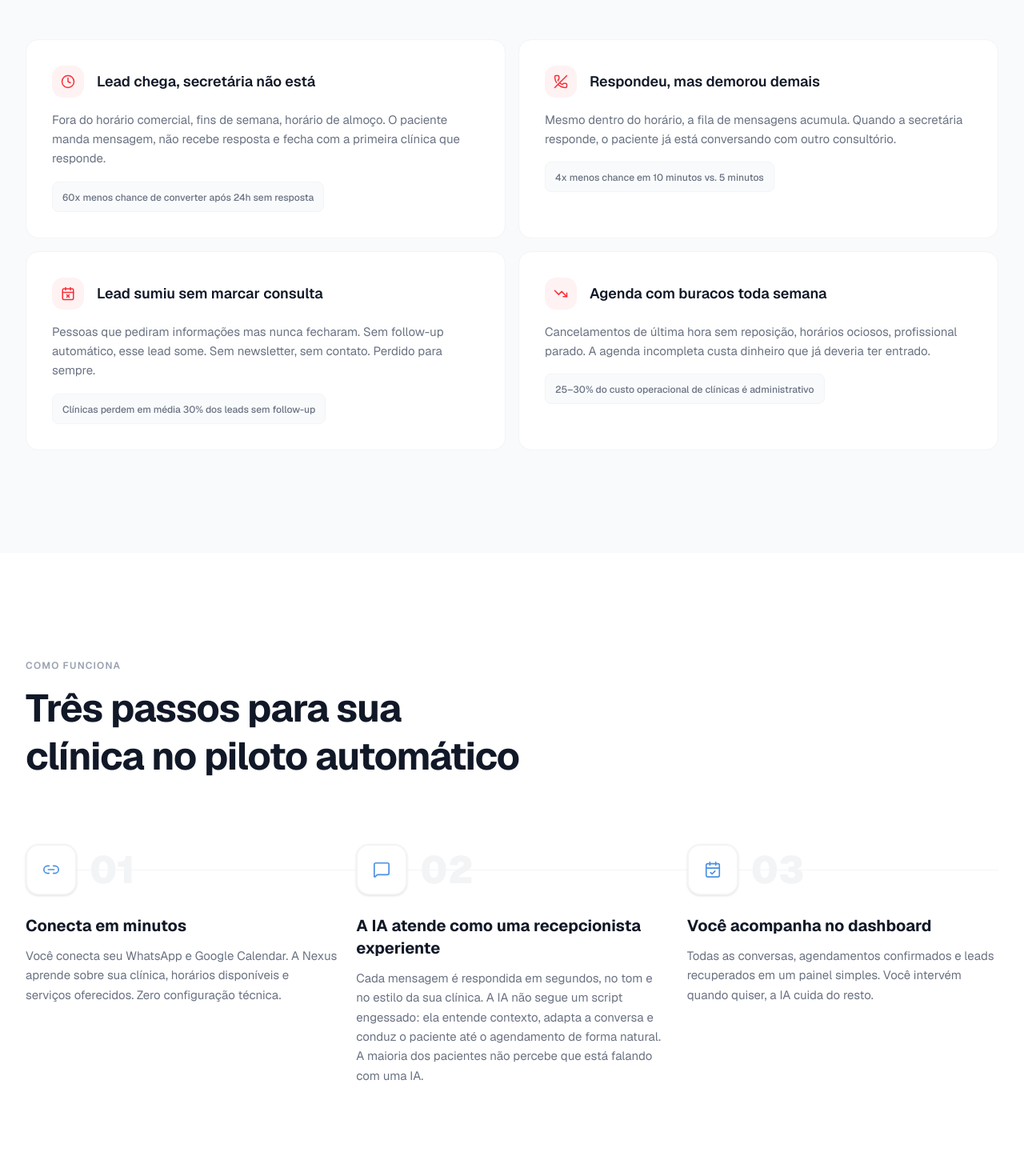
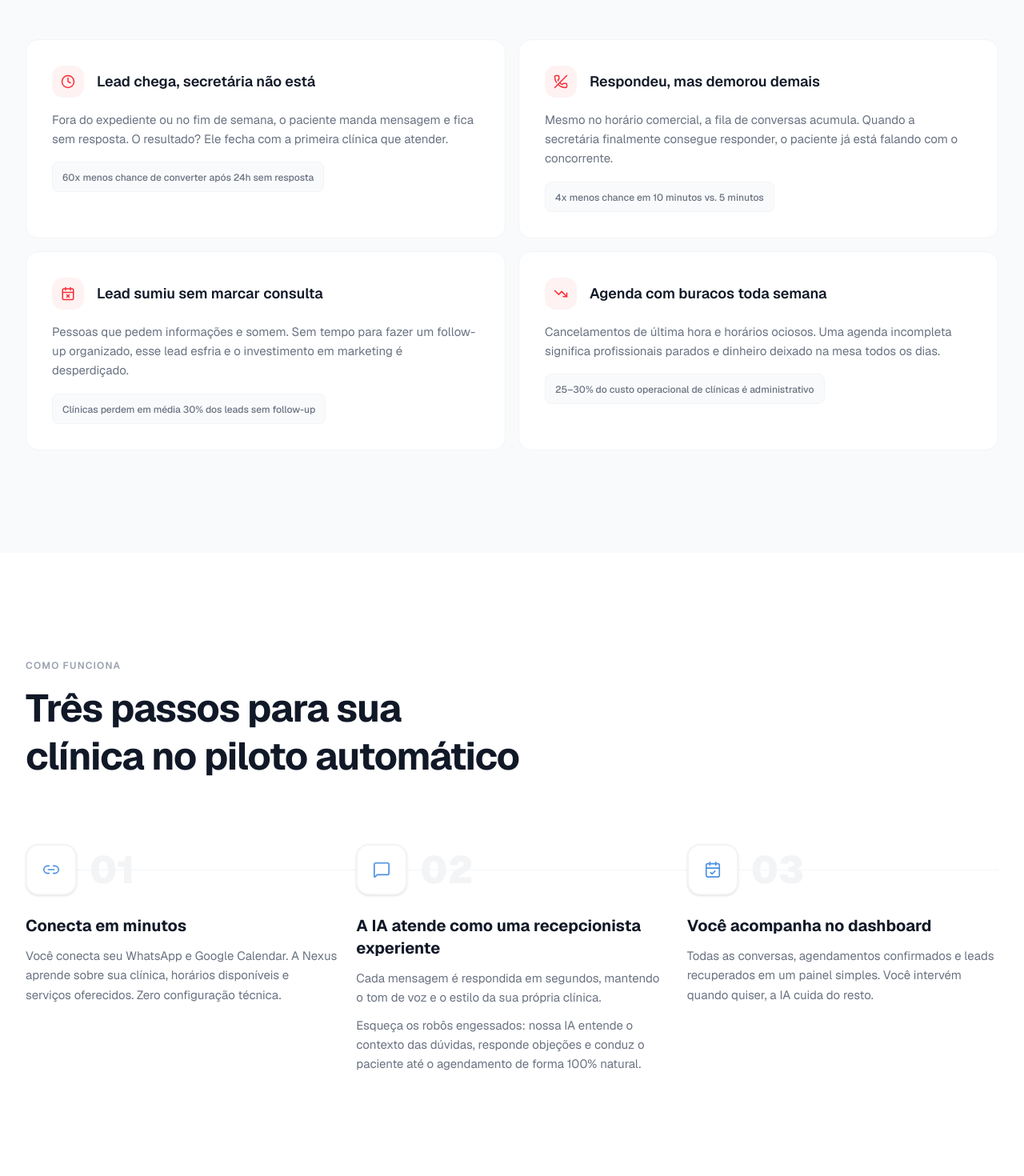
Before and after one commit to lukspit/paginafunilnexus, a Next.js app: page / in a window 1280 px wide. Shown: the part 1040-2510 px from the top of the page at 80% size. Built offline with nearby package versions, Linux system fonts and the light colour scheme.

Commit message:
feat: refine copy in main sections for mobile scannability and fix compare table layout

```diff
--- a/components/landing/CompareSection.tsx
+++ b/components/landing/CompareSection.tsx
@@ -61,10 +61,9 @@ export default function CompareSection() {
             Sem implementação, sem dependência.
           </h2>
           <p className="mt-5 text-gray-500 text-base sm:text-lg leading-relaxed">
-            Muitas clínicas já tentaram automação antes: contrataram uma agência,
-            pagaram implementação, esperaram semanas e ainda ficaram presas num
-            sistema que não controlam. A Nexus é diferente porque é um produto,
-            não um serviço.
+            Muitas clínicas já tentaram automatizar antes: contrataram agências,
+            pagaram caro pela implementação e ficaram presas em sistemas complexos
+            que não controlam. A Nexus é um produto pronto para uso, feito para simplificar.
           </p>
         </motion.div>
 
@@ -77,19 +76,19 @@ export default function CompareSection() {
         >
           {/* Cabeçalho da tabela */}
           <div className="grid grid-cols-3 bg-[#f9fafb] border-b border-gray-100">
-            <div className="py-4 px-4 sm:px-6">
-              <span className="text-xs font-semibold text-gray-400 tracking-widest uppercase">
+            <div className="py-3 px-3 sm:py-4 sm:px-6">
+              <span className="text-[10px] sm:text-xs font-semibold text-gray-400 tracking-widest uppercase">
                 Item
               </span>
             </div>
-            <div className="py-4 px-4 sm:px-6 border-l border-gray-100 bg-[#111827]">
-              <span className="text-xs font-semibold text-[#4A90E2] tracking-widest uppercase">
+            <div className="py-3 px-3 sm:py-4 sm:px-6 border-l border-gray-100 bg-[#111827]">
+              <span className="text-[10px] sm:text-xs font-semibold text-[#4A90E2] tracking-widest uppercase">
                 Nexus
               </span>
             </div>
-            <div className="py-4 px-4 sm:px-6 border-l border-gray-100">
-              <span className="text-xs font-semibold text-gray-400 tracking-widest uppercase">
-                Agência / n8n
+            <div className="py-3 px-3 sm:py-4 sm:px-6 border-l border-gray-100">
+              <span className="text-[10px] sm:text-xs font-semibold text-gray-400 tracking-widest uppercase">
+                Agência/n8n
               </span>
             </div>
           </div>
@@ -103,30 +102,30 @@ export default function CompareSection() {
               transition={{ duration: 0.35, delay: 0.15 + i * 0.07 }}
               className="grid grid-cols-3 border-b border-gray-100 last:border-b-0"
             >
-              <div className="py-4 px-4 sm:px-6 flex items-center">
-                <span className="text-sm font-medium text-gray-600 leading-snug">
+              <div className="py-3 px-3 sm:py-4 sm:px-6 flex items-center">
+                <span className="text-[11px] sm:text-sm font-medium text-gray-600 leading-tight sm:leading-snug break-words">
                   {row.attribute}
                 </span>
               </div>
 
-              <div className="py-4 px-4 sm:px-6 border-l border-gray-100 bg-[#111827] flex items-center gap-2.5">
+              <div className="py-3 px-2 sm:py-4 sm:px-6 border-l border-gray-100 bg-[#111827] flex items-center gap-1.5 sm:gap-2.5">
                 <Check
                   size={14}
-                  className="text-[#4A90E2] shrink-0"
+                  className="text-[#4A90E2] shrink-0 hidden sm:block"
                   strokeWidth={2.5}
                 />
-                <span className="text-sm font-semibold text-white leading-snug">
+                <span className="text-[11px] sm:text-sm font-semibold text-white leading-tight sm:leading-snug">
                   {row.nexus}
                 </span>
               </div>
 
-              <div className="py-4 px-4 sm:px-6 border-l border-gray-100 flex items-center gap-2.5">
+              <div className="py-3 px-2 sm:py-4 sm:px-6 border-l border-gray-100 flex items-center gap-1.5 sm:gap-2.5">
                 <X
                   size={14}
-                  className="text-gray-300 shrink-0"
+                  className="text-gray-400 shrink-0 hidden sm:block"
                   strokeWidth={2.5}
                 />
-                <span className="text-sm text-gray-400 leading-snug">
+                <span className="text-[11px] sm:text-sm text-gray-500 leading-tight sm:leading-snug">
                   {row.agency}
                 </span>
               </div>
--- a/components/landing/PainSection.tsx
+++ b/components/landing/PainSection.tsx
@@ -9,28 +9,28 @@ const pains = [
     icon: Clock,
     headline: "Lead chega, secretária não está",
     description:
-      "Fora do horário comercial, fins de semana, horário de almoço. O paciente manda mensagem, não recebe resposta e fecha com a primeira clínica que responde.",
+      "Fora do expediente ou no fim de semana, o paciente manda mensagem e fica sem resposta. O resultado? Ele fecha com a primeira clínica que atender.",
     stat: "60x menos chance de converter após 24h sem resposta",
   },
   {
     icon: PhoneOff,
     headline: "Respondeu, mas demorou demais",
     description:
-      "Mesmo dentro do horário, a fila de mensagens acumula. Quando a secretária responde, o paciente já está conversando com outro consultório.",
+      "Mesmo no horário comercial, a fila de conversas acumula. Quando a secretária finalmente consegue responder, o paciente já está falando com o concorrente.",
     stat: "4x menos chance em 10 minutos vs. 5 minutos",
   },
   {
     icon: CalendarX,
     headline: "Lead sumiu sem marcar consulta",
     description:
-      "Pessoas que pediram informações mas nunca fecharam. Sem follow-up automático, esse lead some. Sem newsletter, sem contato. Perdido para sempre.",
+      "Pessoas que pedem informações e somem. Sem tempo para fazer um follow-up organizado, esse lead esfria e o investimento em marketing é desperdiçado.",
     stat: "Clínicas perdem em média 30% dos leads sem follow-up",
   },
   {
     icon: TrendingDown,
     headline: "Agenda com buracos toda semana",
     description:
-      "Cancelamentos de última hora sem reposição, horários ociosos, profissional parado. A agenda incompleta custa dinheiro que já deveria ter entrado.",
+      "Cancelamentos de última hora e horários ociosos. Uma agenda incompleta significa profissionais parados e dinheiro deixado na mesa todos os dias.",
     stat: "25–30% do custo operacional de clínicas é administrativo",
   },
 ]
--- a/components/landing/SolutionSection.tsx
+++ b/components/landing/SolutionSection.tsx
@@ -16,8 +16,16 @@ const steps = [
     number: "02",
     icon: MessageSquare,
     title: "A IA atende como uma recepcionista experiente",
-    description:
-      "Cada mensagem é respondida em segundos, no tom e no estilo da sua clínica. A IA não segue um script engessado: ela entende contexto, adapta a conversa e conduz o paciente até o agendamento de forma natural. A maioria dos pacientes não percebe que está falando com uma IA.",
+    description: (
+      <>
+        <p>
+          Cada mensagem é respondida em segundos, mantendo o tom de voz e o estilo da sua própria clínica.
+        </p>
+        <p className="mt-2.5">
+          Esqueça os robôs engessados: nossa IA entende o contexto das dúvidas, responde objeções e conduz o paciente até o agendamento de forma 100% natural.
+        </p>
+      </>
+    ),
   },
   {
     number: "03",
@@ -81,9 +89,9 @@ export default function SolutionSection() {
                   <h3 className="text-xl font-bold text-[#111827] mb-3">
                     {step.title}
                   </h3>
-                  <p className="text-gray-500 text-[15px] leading-relaxed">
+                  <div className="text-gray-500 text-[15px] leading-relaxed">
                     {step.description}
-                  </p>
+                  </div>
                 </motion.div>
               )
             })}
```
